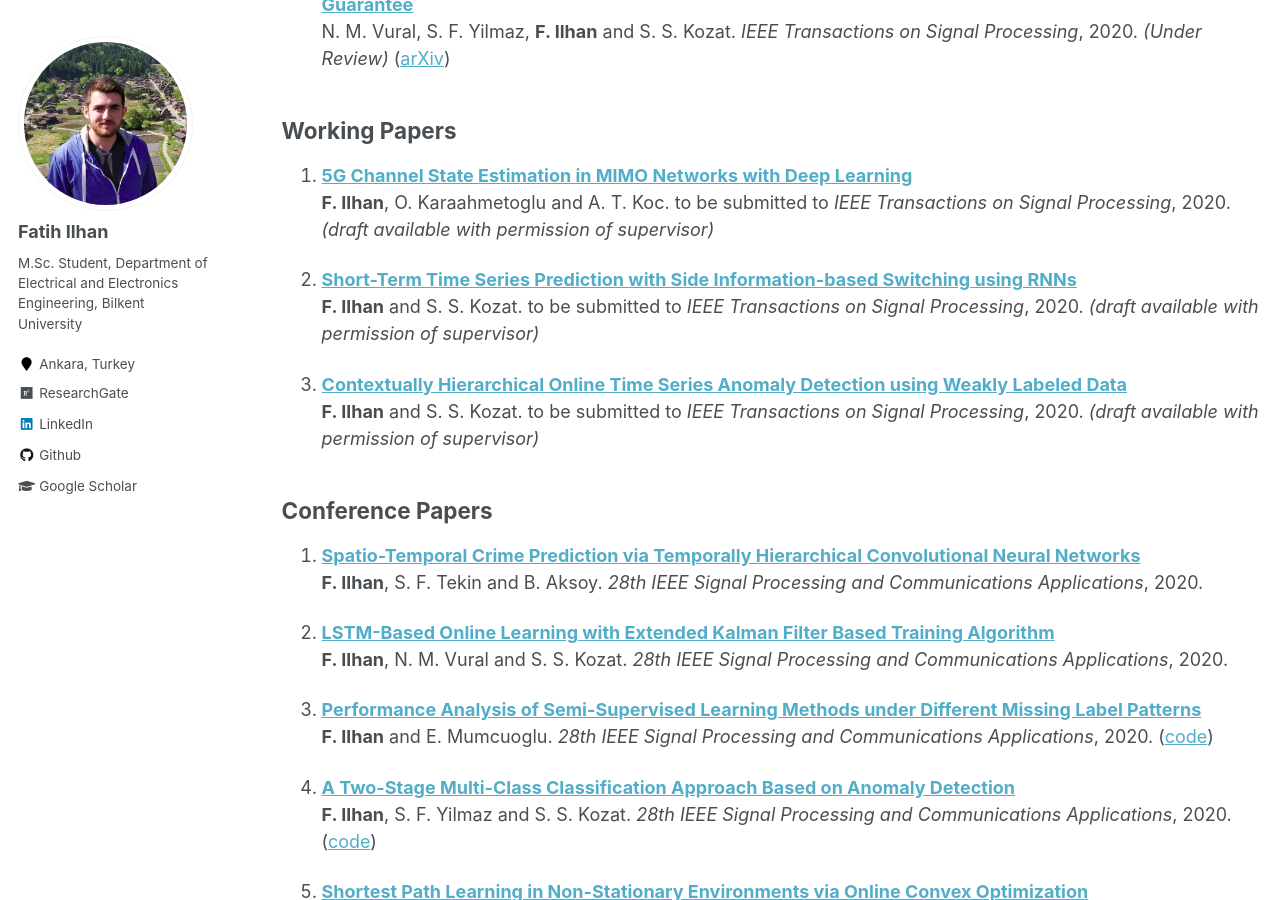
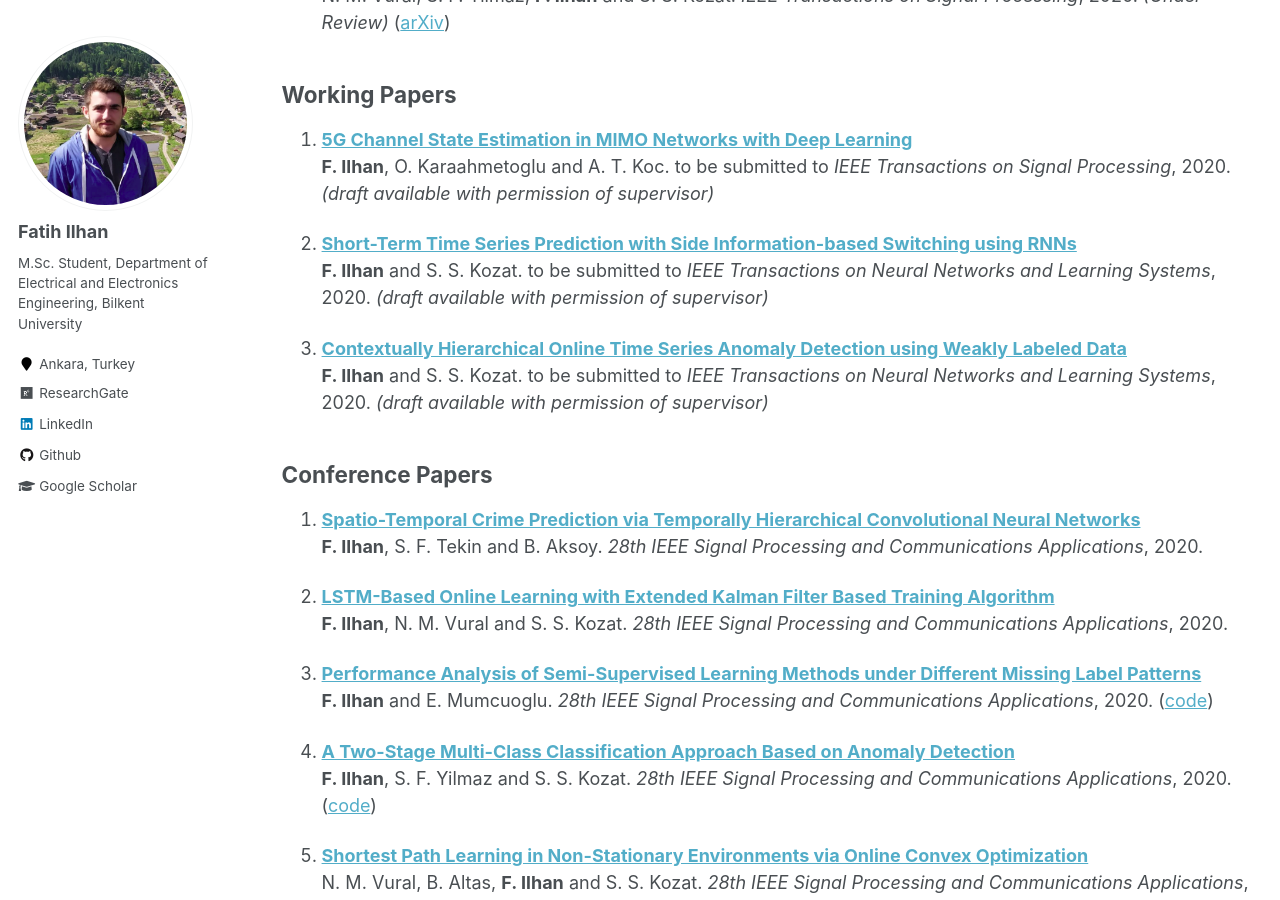
Before and after one commit to fatih-ilhan/fatih-ilhan.github.io, a Jekyll site: the page built from _pages/publications.md, in a window 1280 px wide and 900 px high, scrolled down 1183 px. Built offline with Jekyll 4.4.1, drawn with Linux system fonts in a browser that asks for light colours.

Commit message:
Update publications.md

```diff
--- a/_pages/publications.md
+++ b/_pages/publications.md
@@ -52,11 +51,11 @@
 
 2. <b>[Short-Term Time Series Prediction with Side Information-based Switching using RNNs](http://fatih-ilhan.github.io/publications/STTSP)</b><br>
 <b>F. Ilhan</b> and S. S. Kozat.
-to be submitted to <i>IEEE Transactions on Signal Processing</i>, 2020. _(draft available with permission of supervisor)_
+to be submitted to <i>IEEE Transactions on Neural Networks and Learning Systems</i>, 2020. _(draft available with permission of supervisor)_
 
 3. <b>[Contextually Hierarchical Online Time Series Anomaly Detection using Weakly Labeled Data](http://fatih-ilhan.github.io/publications/HOTSAD)</b><br>
 <b>F. Ilhan</b> and S. S. Kozat.
-to be submitted to <i>IEEE Transactions on Signal Processing</i>, 2020. _(draft available with permission of supervisor)_
+to be submitted to <i>IEEE Transactions on Neural Networks and Learning Systems</i>, 2020. _(draft available with permission of supervisor)_
 
 
 ## Conference Papers
```
Also changed, not shown: other parts of _pages/publications.md (+0 -1 lines).
